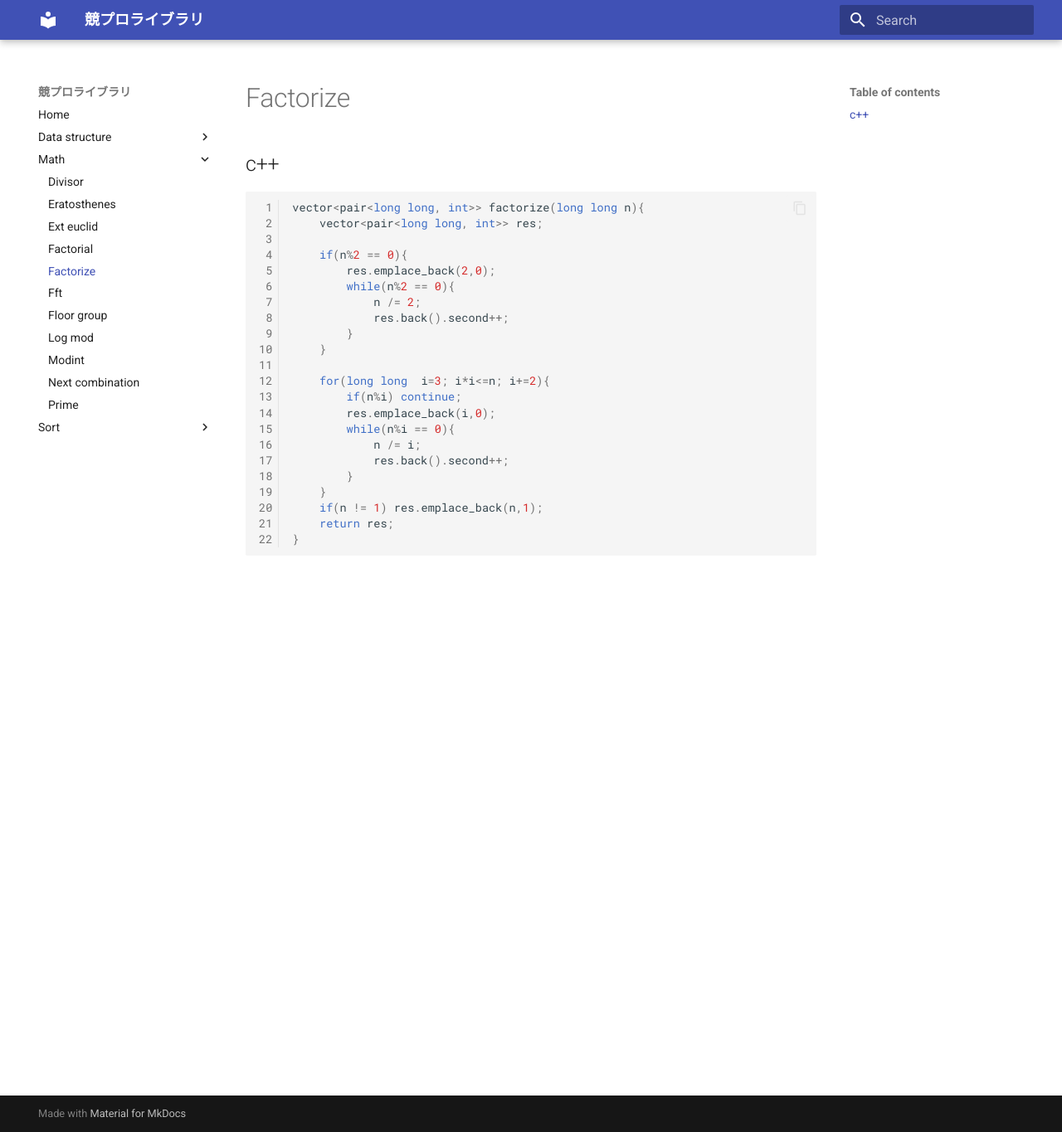
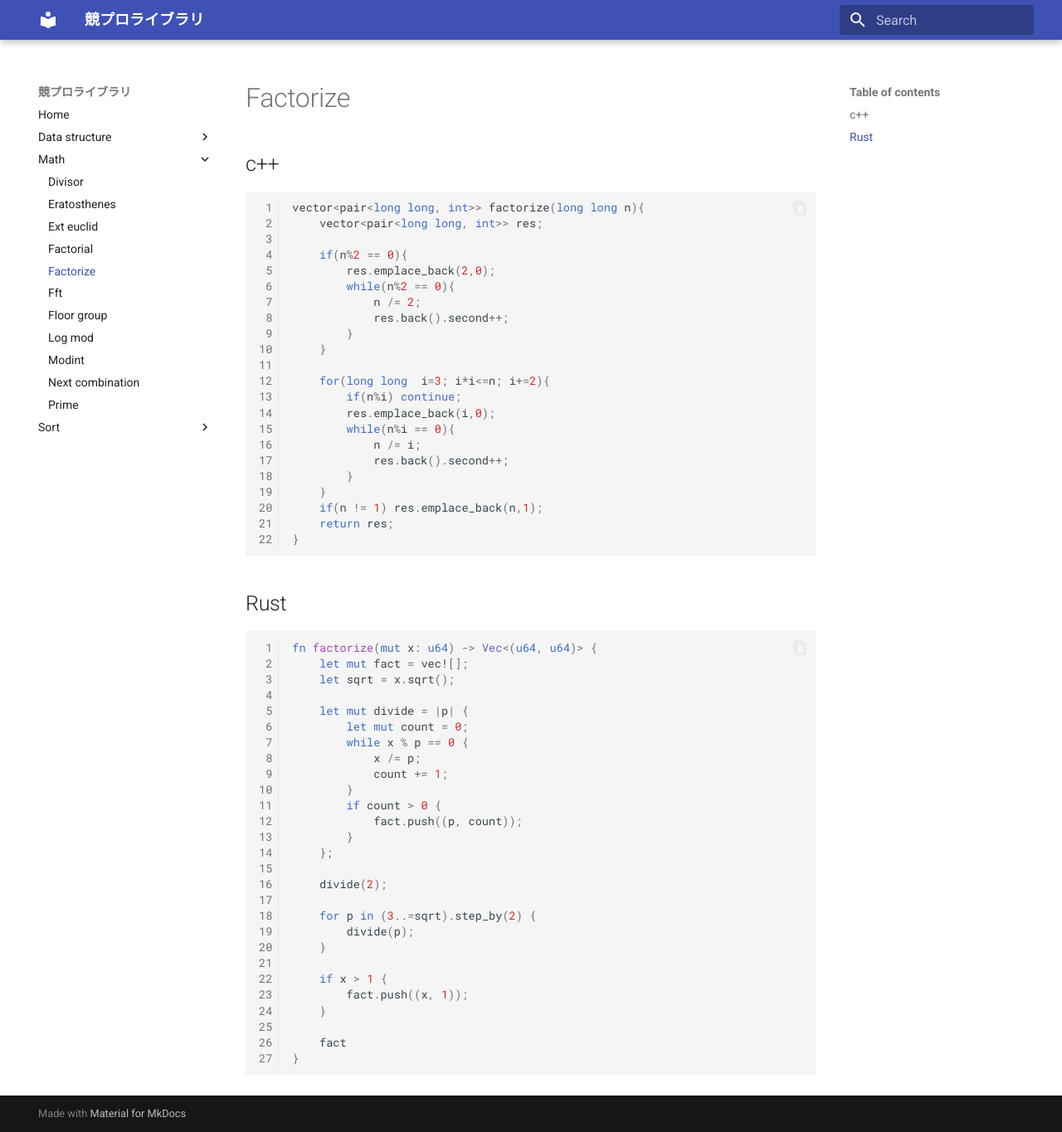
Before and after one commit to Plan88/kyopro-library, an MkDocs documentation site: the page built from docs/math/factorize.md, in a window 1280 px wide and 1365 px high. Shown: the whole window at 83% size. Built offline with MkDocs 1.6.1 and Material for MkDocs 9.7.7, drawn with Linux system fonts in a browser that asks for light colours.

Commit message:
add factorize

````diff
--- a/docs/math/factorize.md
+++ b/docs/math/factorize.md
@@ -23,3 +23,34 @@
     return res;
 }
 ```
+
+## Rust
+```Rust
+fn factorize(mut x: u64) -> Vec<(u64, u64)> {
+    let mut fact = vec![];
+    let sqrt = x.sqrt();
+
+    let mut divide = |p| {
+		let mut count = 0;
+		while x % p == 0 {
+			x /= p;
+			count += 1;
+		}
+		if count > 0 {
+			fact.push((p, count));
+		}
+    };
+
+    divide(2);
+
+    for p in (3..=sqrt).step_by(2) {
+		divide(p);
+    }
+
+    if x > 1 {
+		fact.push((x, 1));
+    }
+
+    fact
+}
+```
````
